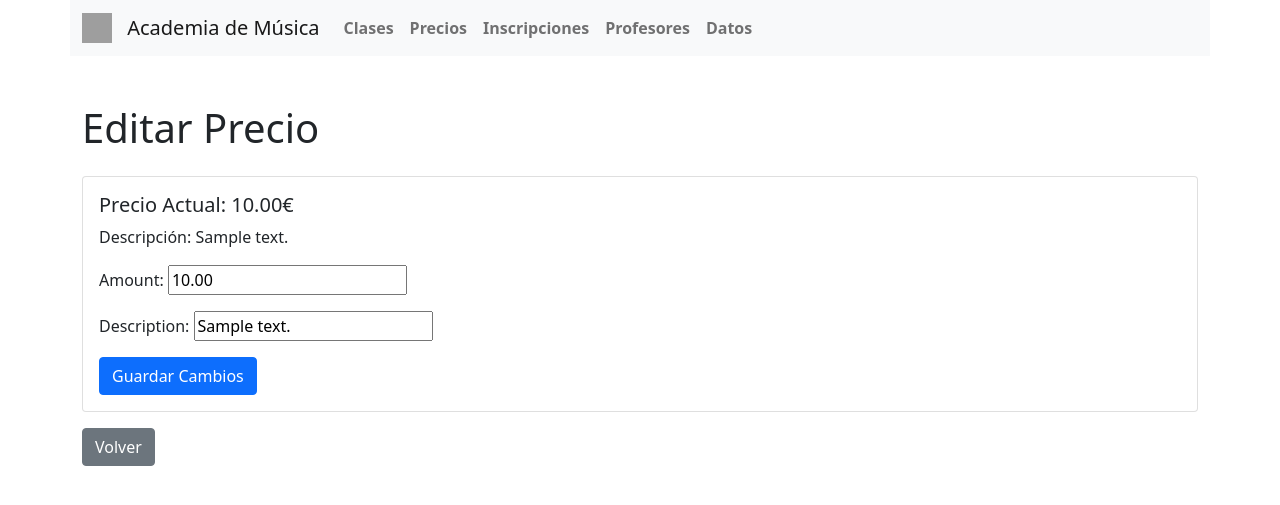
After one commit to angelmaria/django_app, a Django app: page /api/edit_price/1/ in a window 1280 px wide. The commit adds this page. Shown: the top 505 px of the page. Run offline with Django 5.2, Linux system fonts and the light colour scheme; tables that the repository leaves empty hold one stand-in row (values such as "Sample post"); grey boxes are pictures that could not be loaded.

Commit message:
fase 1 de edicion del campo precios

```diff
--- a/api/forms.py
+++ b/api/forms.py
@@ -1,7 +1,6 @@
 # api/forms.py
-
 from django import forms
-from .models import Enrollment, Student, Teacher, Instrument, ClassPack
+from .models import Enrollment, Student, Teacher, Instrument, ClassPack, Price
 
 class EnrollmentForm(forms.ModelForm):
     class Meta:
@@ -27,3 +26,8 @@ class ClassPackForm(forms.ModelForm):
     class Meta:
         model = ClassPack
         fields = ['name']
+
+class PriceForm(forms.ModelForm):
+    class Meta:
+        model = Price
+        fields = '__all__'
--- /dev/null
+++ b/api/templates/api/edit_price.html
@@ -0,0 +1,22 @@
+{% extends "api/base_generic.html" %}
+
+{% block title %}Editar Precio{% endblock %}
+
+{% block content %}
+<div class="container mt-5">
+    <h1 class="mb-4">Editar Precio</h1>
+    <div class="card">
+        <div class="card-body">
+            <h5 class="card-title">Precio Actual: {{ price.amount }}€</h5>
+            <p class="card-text">Descripción: {{ price.description }}</p>
+
+            <form method="post">
+                {% csrf_token %}
+                {{ form.as_p }}
+                <button type="submit" class="btn btn-primary">Guardar Cambios</button>
+            </form>
+        </div>
+    </div>
+    <a href="{% url 'home' %}" class="btn btn-secondary mt-3">Volver</a>
+</div>
+{% endblock %}
--- a/api/urls.py
+++ b/api/urls.py
@@ -34,4 +34,5 @@ urlpatterns = [
     path('delete_instrument/<int:pk>/', views.delete_instrument, name='confirm_delete_instrument'),
     path('edit_student/<int:pk>/', views.edit_student, name='edit_student'),
     path('delete_student/<int:pk>/', views.delete_student, name='confirm_delete_student'),
+    path('edit_price/<int:pk>/', views.edit_price, name='edit_price'),
 ]
--- a/api/views.py
+++ b/api/views.py
@@ -5,7 +5,7 @@ from .models import Teacher, ClassPack, Instrument, Price, Class, Level, Teacher
 from .serializers import TeacherSerializer, ClassPackSerializer, InstrumentSerializer, PriceSerializer, ClassSerializer, LevelSerializer, TeacherClassSerializer, StudentSerializer, EnrollmentSerializer, ClassPackDiscountRuleSerializer, ClassPackClassSerializer
 from django.shortcuts import render, redirect, get_object_or_404
 from django.http import HttpResponse
-from .forms import EnrollmentForm, StudentForm, TeacherForm, InstrumentForm, ClassPackForm
+from .forms import EnrollmentForm, StudentForm, TeacherForm, InstrumentForm, ClassPackForm, PriceForm
 from django import forms
 from django.db import connection
 
@@ -224,6 +224,17 @@ def delete_student(request, pk):
     }
     return render(request, 'api/confirm_delete.html', context)
 
+def edit_price(request, pk):
+    price = get_object_or_404(Price, pk=pk)
+    if request.method == 'POST':
+        form = PriceForm(request.POST, instance=price)
+        if form.is_valid():
+            form.save()
+            return redirect('home')
+    else:
+        form = PriceForm(instance=price)
+    return render(request, 'api/edit_price.html', {'form': form, 'price': price})
+
 def execute_query_month(request):
     with connection.cursor() as cursor:
         # Configurar el idioma español para la conexión
```
Also changed, not shown: api/templates/api/home.html (+13 -1 lines).
